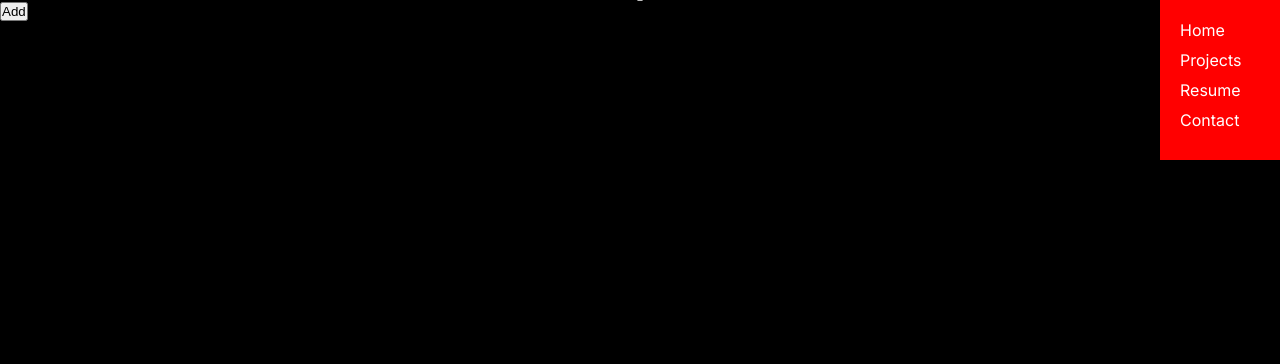
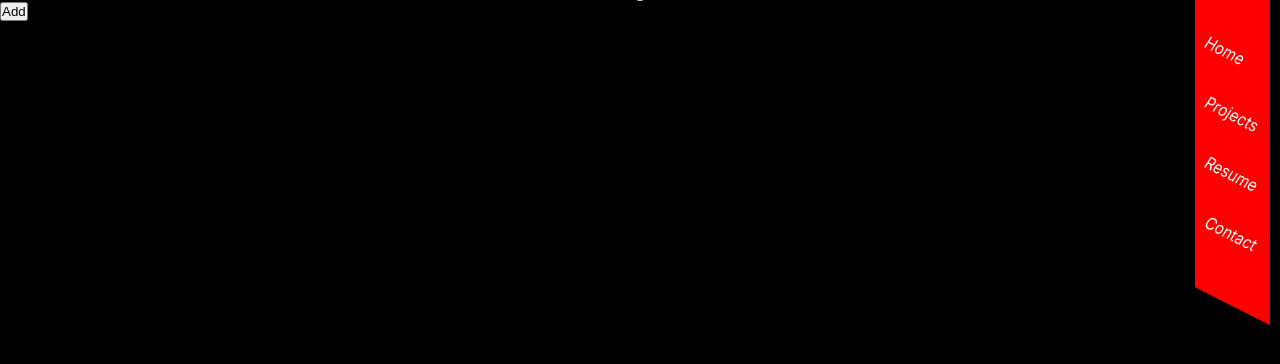
Before and after one commit to kevin21018212/PortfolioV2, a Next.js app: page / in a window 1280 px wide. Shown: the top 364 px of the page. Built offline with nearby package versions, Linux system fonts and the light colour scheme.

Commit message:
correct navbar still needs to have finished on hover effects

```diff
--- a/app/componentcss/navbar.css
+++ b/app/componentcss/navbar.css
@@ -1,21 +1,69 @@
-/* components/NavBar.module.css */
+
 .navbar {
     position: fixed;
-    top: 0;
-    right: 0;
-    width: 120px;
+
+    right: 10px;
+    width: 75px;
+    display: flex;
+    flex-direction: column;
+    background-color: transparent;
+    margin: 0;
+    overflow: hidden;
+  }
+
+  .red-rectangle {
+    width: 100%;
+    height: 30px;
+    background-color: red;
+  }
+
+  .red-triangle {
+    width: 0;
+    height: 0;
+    border-style: solid;
+    border-width: 0 100px 25px 0;
+    border-color: transparent red transparent transparent;
+
+
+  }
+
+  .link {
+  width: 180%;
+  box-sizing: border-box;
+  background-color: red;
+  padding: 20px;
+  transition: background-color 0.3s ease;
+  transform-origin: top right;
+  padding-left: 50%;
+  margin-left: -25px;
+  transform: skew(-10deg) rotate(25deg);
+}
+.empty-rhombus {
+    width: 180%;
+    box-sizing: border-box;
     background-color: red;
     padding: 20px;
-    display: flex;
-    flex-direction: column;
+    transition: background-color 0.3s ease;
+    transform-origin: top right;
+    margin-left: -25px;
+    transform: skew(-10deg) rotate(25deg);
   }
 
-  .navbar a {
+
+
+
+
+
+  .link:hover {
+    background-color: gray;
+  }
+
+  .link a {
     color: white;
     text-decoration: none;
-    margin-bottom: 10px;
   }
 
-  .navbar a:hover {
+  .link:hover a {
     text-decoration: underline;
+    color: gray;
   }
--- a/app/components/navbar.tsx
+++ b/app/components/navbar.tsx
@@ -1,15 +1,28 @@
-// components/CyberpunkNavBar.js
-
 import React from "react";
 import "../componentcss/navbar.css";
 import Link from "next/link";
+
 const NavBar = () => {
   return (
     <div className='navbar'>
-      <Link href='/'>Home</Link>
-      <Link href='/projects'>Projects</Link>
-      <Link href='/resume'>Resume</Link>
-      <Link href='/contact'>Contact</Link>
+      {/* Red rectangle */}
+      <div className='red-rectangle'></div>
+      {/* Red triangle */}
+      <div className='red-triangle'></div>
+      {/* Blue parallelogram shapes */}
+      <div className='link'>
+        <Link href='/'>Home</Link>
+      </div>
+      <div className='link'>
+        <Link href='/projects'>Projects</Link>
+      </div>
+      <div className='link'>
+        <Link href='/resume'>Resume</Link>
+      </div>
+      <div className='link'>
+        <Link href='/contact'>Contact</Link>
+      </div>
+      <div className='empty-rhombus'></div>
     </div>
   );
 };
```
